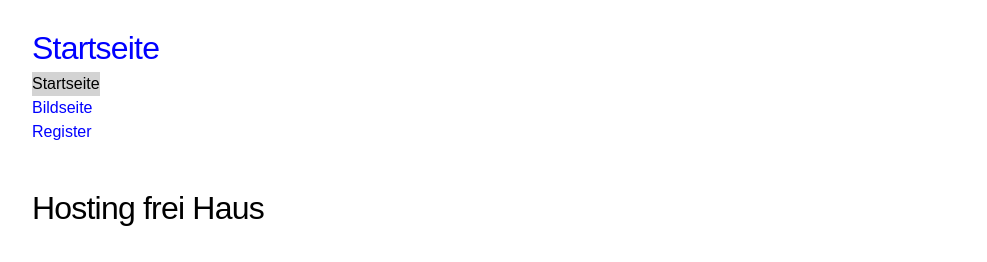
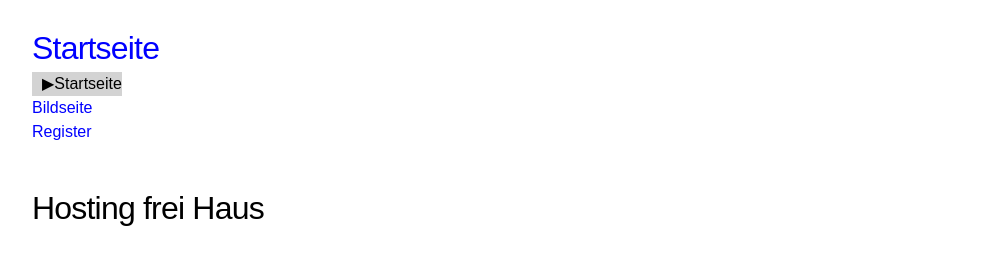
Before and after one commit to webuser-ralf/webuser-ralf.github.io, a Jekyll site: the page built from index.md, in a window 1280 px wide. Shown: the top 262 px of the page, without its empty margins (146-1133 px from the left). Built offline with Jekyll 4.4.1, drawn with Linux system fonts in a browser that asks for light colours; our own code applies the rules of GitHub Pages for plain Markdown files.

Commit message:
Update layout.scss

```diff
--- a/_sass/layout.scss
+++ b/_sass/layout.scss
@@ -70,6 +70,13 @@ p {
   display: inline-block;
 }
 
+#Startseite a#navi01:before,
+#Bildseite a#navi02:before,
+#Register a#navi03:before {
+  content: "\25B6";
+  padding-left: 10px;
+}
+
 #nav {
     grid-area: nav;
     display: inline-block;
```
